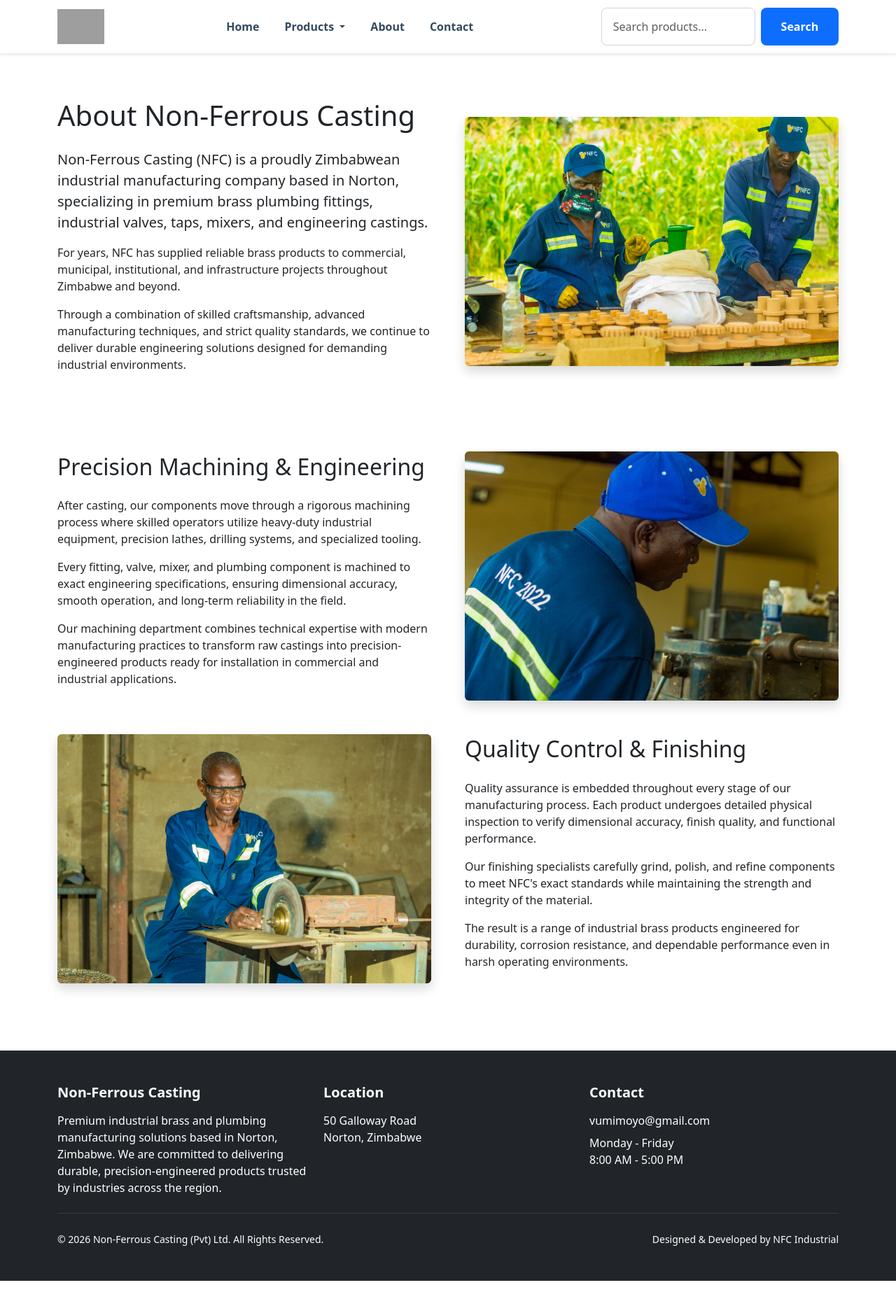
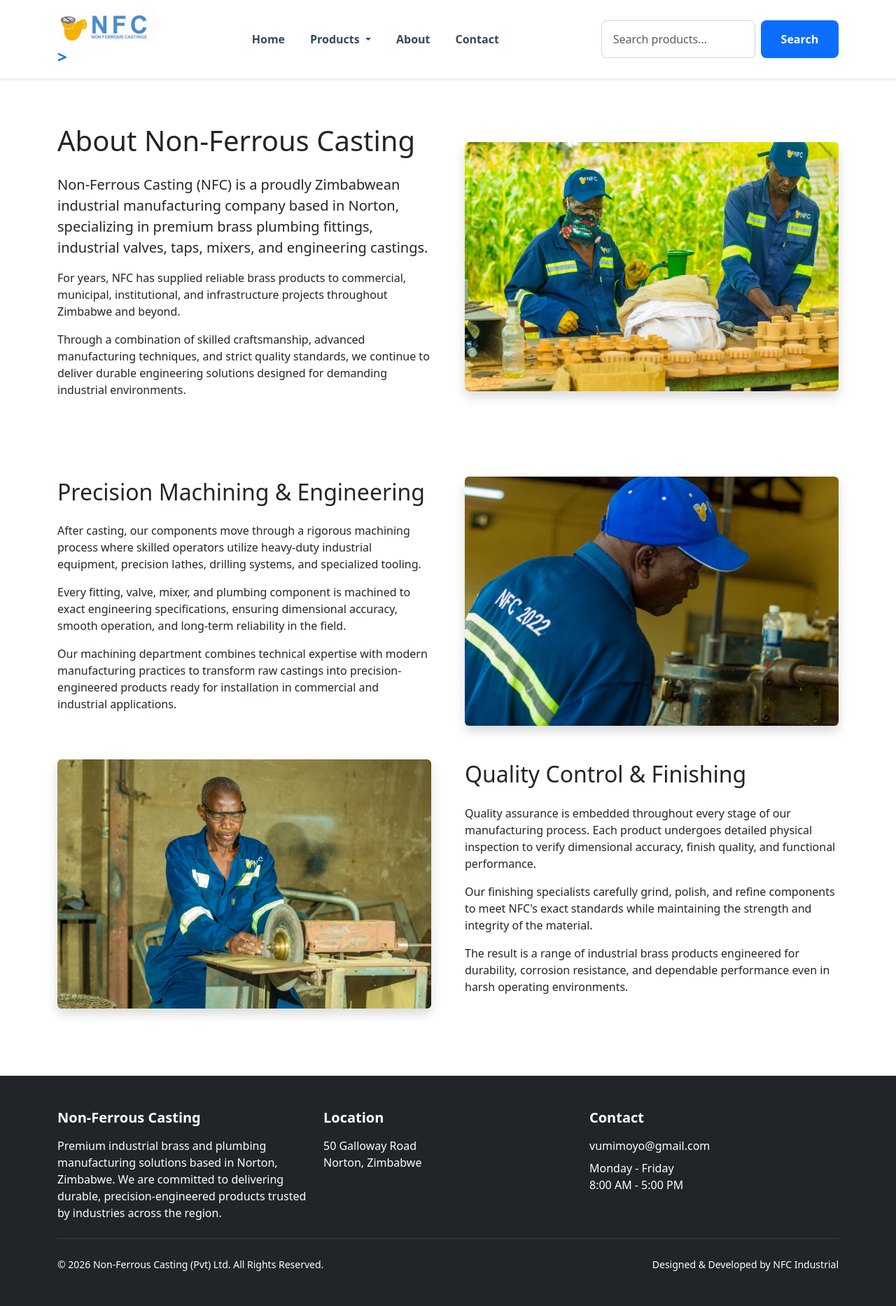
Before and after one commit to IVAN200427/django-nfc, a Django app: page /about/ in a window 1280 px wide. Shown: the whole page at 70% size. Before the commit the page ends 1830 px from the top, so only its background shows below. Run offline with Django 5.2, Linux system fonts and the light colour scheme; data comes from the database, SQL or seed files in the repository; grey boxes are pictures that could not be loaded.

Commit message:
Fix navbar logo path

```diff
--- a/catalog/templates/catalog/base.html
+++ b/catalog/templates/catalog/base.html
@@ -70,6 +70,10 @@
     <!-- CANONICAL -->
     <link rel="canonical" href="{{ request.build_absolute_uri }}">
 
+    <!-- Favicon -->
+
+    <link rel="icon" type="image/x-icon" href="{% static 'catalog/images/favicon.ico' %}">
+
 
 
     <!-- BOOTSTRAP -->
@@ -89,9 +93,7 @@
    <link rel="stylesheet" href="{% static 'catalog/css/homepage.css' %}">
    <link rel="stylesheet"
     href="https://cdnjs.cloudflare.com/ajax/libs/font-awesome/6.7.2/css/all.min.css">
-    <link rel="icon" type="image/png" href="{% static 'catalog/images/favicon.png' %}">
-    <link rel="icon" type="image/png" sizes="32x32" href="{% static 'catalog/images/favicon.png' %}">
-    <link rel="apple-touch-icon" href="{% static 'catalog/images/favicon.png' %}">
+
   </head>
 
   <body>
--- a/catalog/templates/catalog/includes/navbar.html
+++ b/catalog/templates/catalog/includes/navbar.html
@@ -5,11 +5,11 @@
 
         <!-- Logo -->
         <a class="navbar-brand" href="{% url 'homepage' %}">
-           <img
-              src="{% static 'catalog/images/nfc_logo.jpeg' %}"
-              alt="NFC Industrial"
-               height="50"
-              class="img-fluid">
+          <img
+             src="{% static 'catalog/images/logo.png' %}"
+             alt="NFC Industrial"
+             height="50"
+             class="img-fluid">>
          </a>
         <!-- Mobile Toggle -->
         <button
```
Also changed, not shown: catalog/static/catalog/images/favicon.ico, catalog/static/catalog/images/favicon.png (deleted), catalog/static/catalog/images/logo.png (added).
